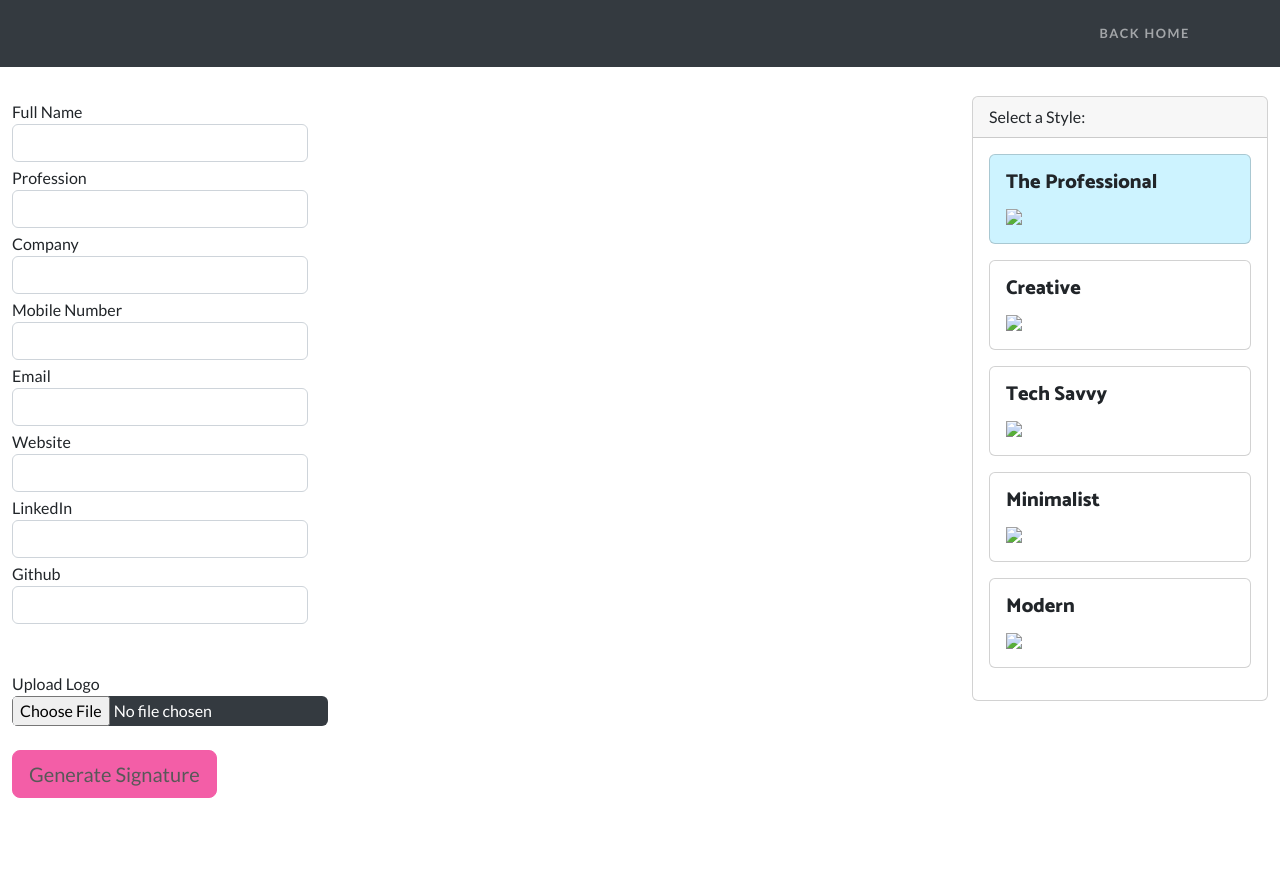
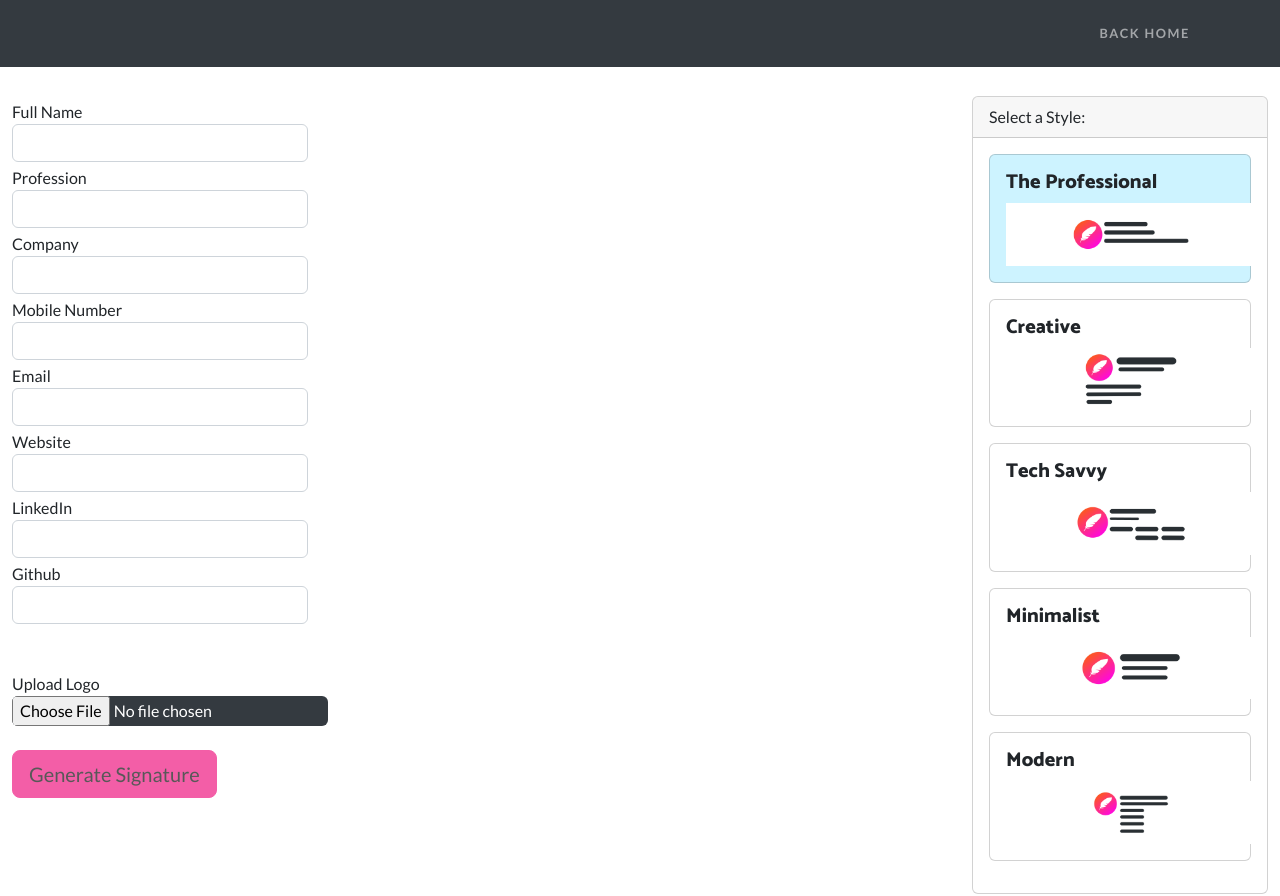
Before and after one commit to PetarRan/courier-2023, a website: page static/app.html in a window 1280 px wide. Drawn offline with nearby package versions, Linux system fonts and the light colour scheme; some packages are replaced by stand-ins of ours; the site is published under a folder, as on GitHub Pages, so addresses that start at the root find nothing; a script that the page names is missing.

Commit message:
-> Assets fix

```diff
--- a/static/app.html
+++ b/static/app.html
@@ -93,31 +93,31 @@
                         <div id="TheProfessional" class="card mb-3 selected-tab" style="cursor: pointer;">
                             <div class="card-body">
                                 <h5 class="card-title">The Professional</h5>
-                                <p class="card-text"><img src="/static/assets/img/professional.png" width="250px"></p>
+                                <p class="card-text"><img src="assets/img/professional.png" width="250px"></p>
                             </div>
                         </div>
                         <div id="TheCreative" class="card mb-3" style="cursor: pointer;">
                             <div class="card-body">
                                 <h5 class="card-title">Creative</h5>
-                                <p class="card-text"><img src="/static/assets/img/creative.png" width="250px"></p>
+                                <p class="card-text"><img src="assets/img/creative.png" width="250px"></p>
                             </div>
                         </div>
                         <div id="TheTechie" class="card mb-3" style="cursor: pointer;">
                             <div class="card-body">
                                 <h5 class="card-title">Tech Savvy</h5>
-                                <p class="card-text"><img src="/static/assets/img/techsavvy.png" width="250px"></p>
+                                <p class="card-text"><img src="assets/img/techsavvy.png" width="250px"></p>
                             </div>
                         </div>
                         <div id="TheMinimal" class="card mb-3" style="cursor: pointer;">
                             <div class="card-body">
                                 <h5 class="card-title">Minimalist</h5>
-                                <p class="card-text"><img src="/static/assets/img/minimalis.png" width="250px"></p>
+                                <p class="card-text"><img src="assets/img/minimalis.png" width="250px"></p>
                             </div>
                         </div>
                         <div id="TheModern" class="card mb-3" style="cursor: pointer;">
                             <div class="card-body">
                                 <h5 class="card-title">Modern</h5>
-                                <p class="card-text"><img src="/static/assets/img/modern.png" width="250px"></p>
+                                <p class="card-text"><img src="assets/img/modern.png" width="250px"></p>
                             </div>
                         </div>
                     </div>
```
